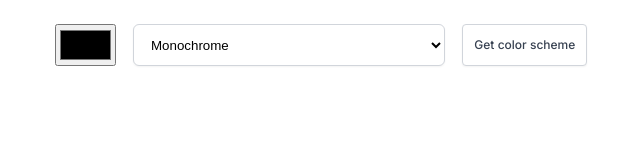
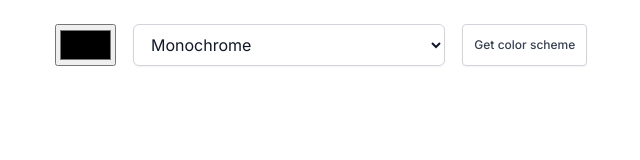
Before and after one commit to qserena/03-solo-project-color-scheme-generator, a plain HTML site: page index.html in a window 1280 px wide. Shown: the full height of the page, 319-959 px from the left. Drawn offline with Linux system fonts and the light colour scheme.

Commit message:
Ready for now.

```diff
--- a/index.css
+++ b/index.css
@@ -27,6 +27,7 @@ input#color-input {
 .modes {
 	width: 312px;
 	height: 42px;
+
 	display: inline-flex;
 	padding: 9px 16px 9px 13px;
 	justify-content: center;
@@ -36,6 +37,15 @@ input#color-input {
 	border: 1px solid var(--gray-300, #d1d5db);
 	background: var(--white, #fff);
 	box-shadow: 0px 1px 2px 0px rgba(0, 0, 0, 0.05);
+
+	color: var(--gray-900, #111827);
+
+	/* text-base/leading-6/font-normal */
+	font-family: Inter;
+	font-size: 16px;
+	font-style: normal;
+	font-weight: 400;
+	line-height: 24px; /* 150% */
 }
 
 button {
```
